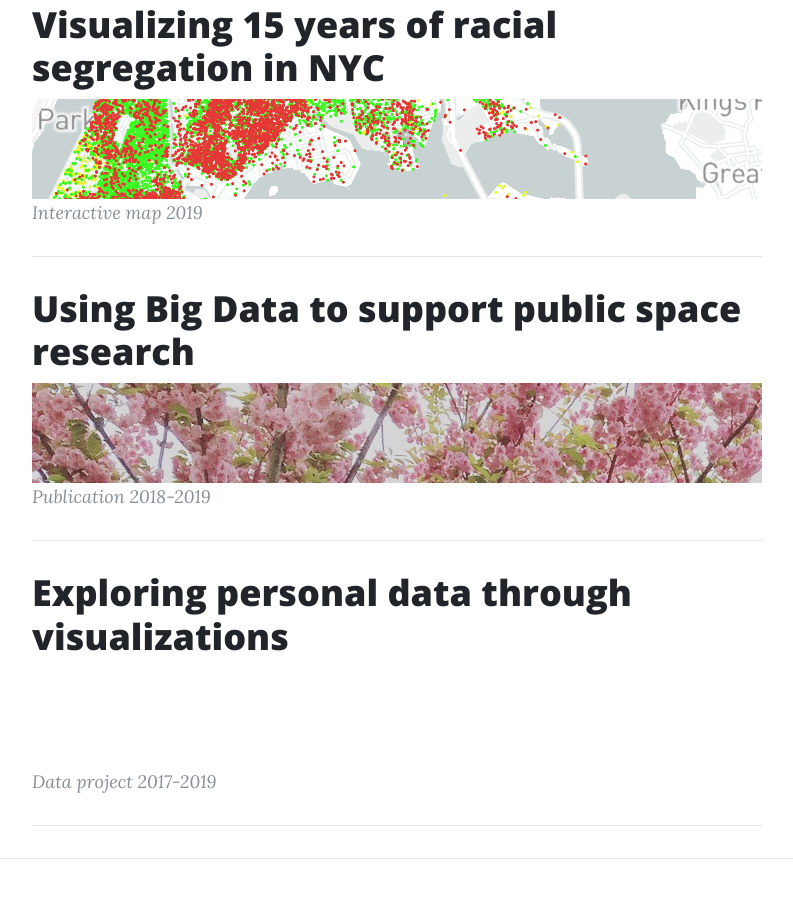
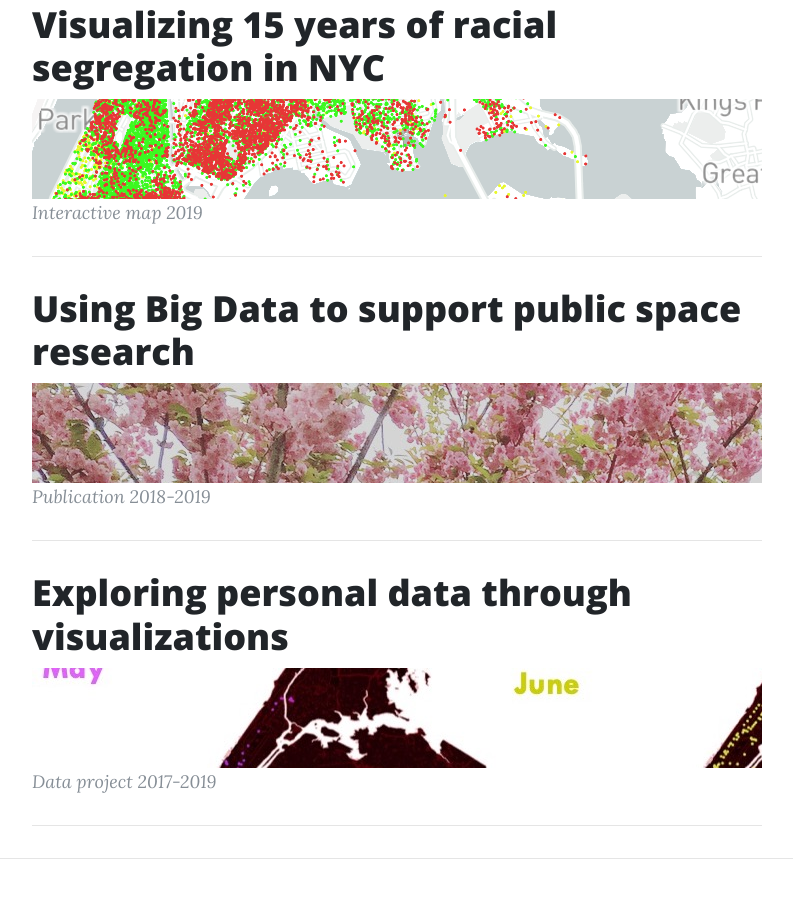
Before and after one commit to avigailvantu/portfolio, a website: page index.html in a window 1280 px wide. Shown: the part 851-1749 px from the top of the page, without its empty margins (243-1036 px from the left). Drawn offline with nearby package versions, Linux system fonts and the light colour scheme.

Commit message:
add d4gx

```diff
--- a/index.html
+++ b/index.html
@@ -124,7 +124,7 @@
             <h2 class="post-title">
               Exploring personal data through visualizations
             </h2>
-            <div class="post-img" style="background-image: url('img/geolocnnarrow.png')">
+            <div class="post-img" style="background-image: url('img/geolocMnarrow.jpg')">
                 </div>
 
 
```
